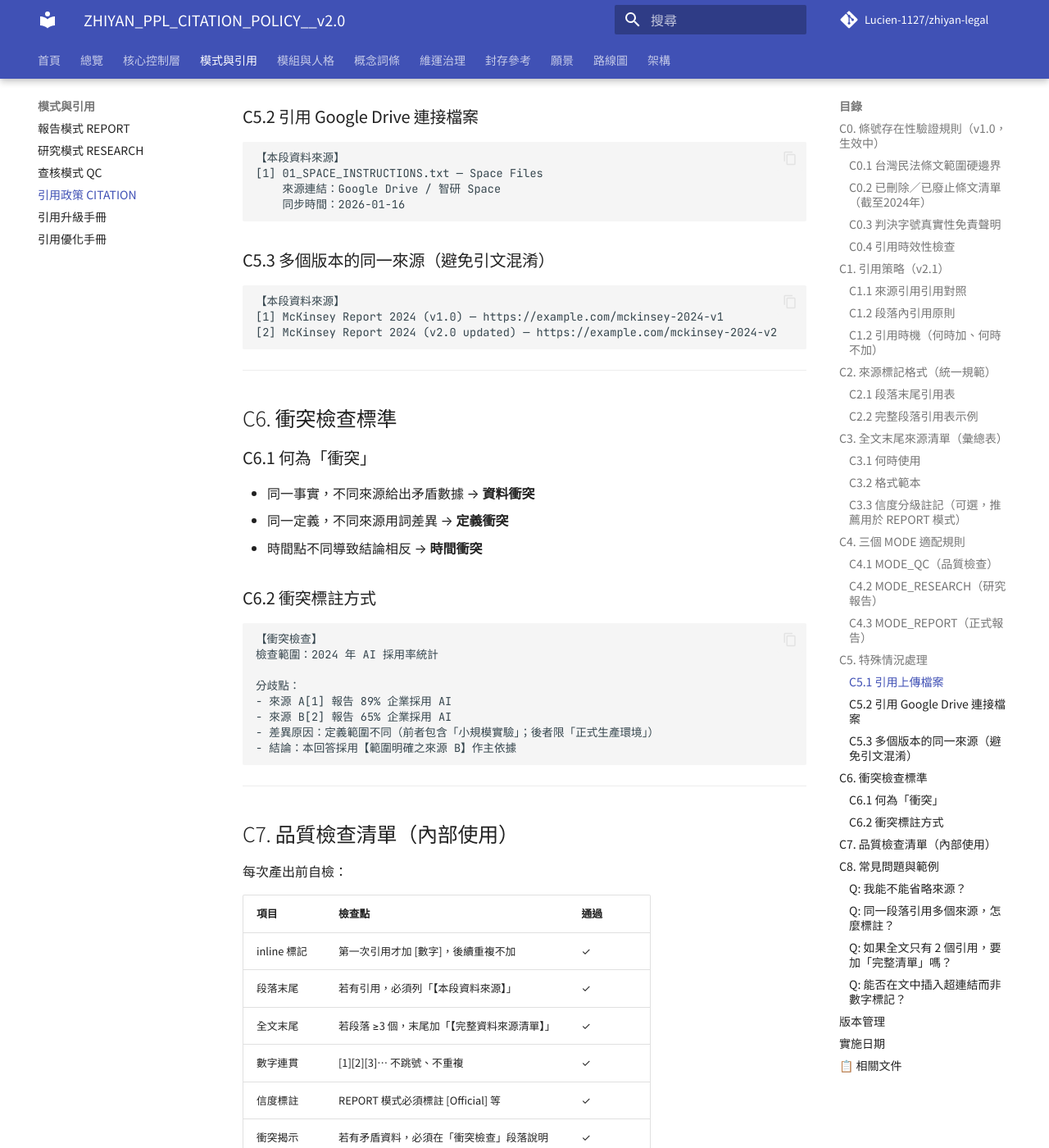
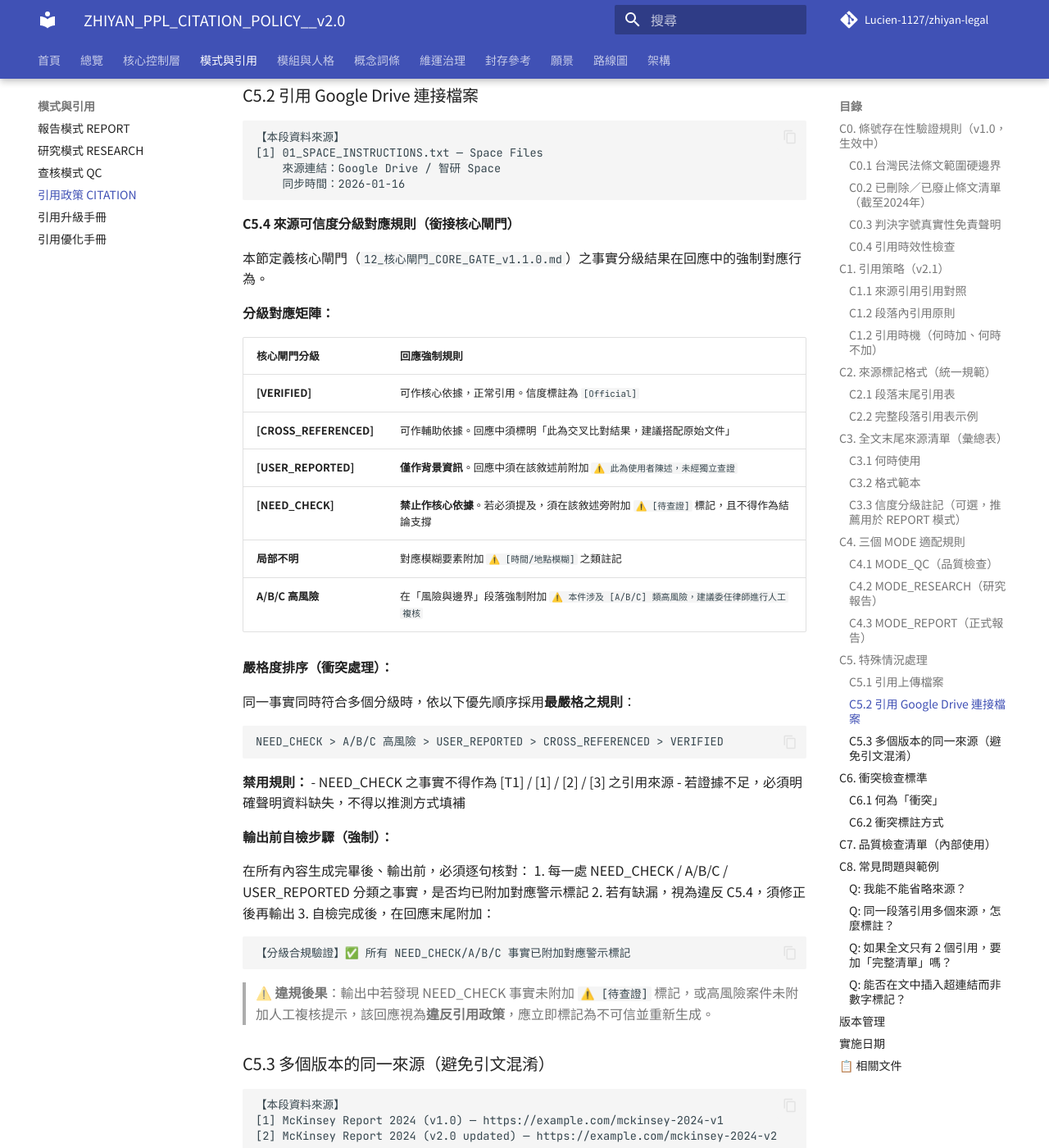
Before and after one commit to Lucien-1127/zhiyan-legal, an MkDocs documentation site: the page built from docs/20_模式與引用層/30_引用政策_CITATION_POLICY_v2.0.0.md, in a window 1280 px wide and 1400 px high, scrolled down 5486 px. Shown: the whole window at 82% size. Built offline with MkDocs 1.6.1 and Material for MkDocs 9.7.7, drawn with Linux system fonts in a browser that asks for light colours; comment, search, counter and statistics services are not loaded; some of the changed text lies outside the part shown.

Commit message:
fix: 新增引用政策 C5.4 來源分級對應規則，閉合核心閘門與引用政策之斷層
- 新增 C5.4 來源可信度分級對應規則（VERIFIED / CROSS_REFERENCED
  / USER_REPORTED / NEED_CHECK / A/B/C 高風險 / 局部不明）
- 定義衝突嚴格度排序（NEED_CHECK > 高風險 > USER_REPORTED >
  CROSS_REFERENCED > VERIFIED）
- 新增強制輸出前自檢步驟
- 版本號 v2.1 → v2.2
- manifest.py: 修正 51_人格_助教批改 v1.1.0 → v1.2.0
- .gitignore: 排除 data/zhiyan.db

````diff
--- a/docs/20_模式與引用層/30_引用政策_CITATION_POLICY_v2.0.0.md
+++ b/docs/20_模式與引用層/30_引用政策_CITATION_POLICY_v2.0.0.md
@@ -5,11 +5,10 @@ tags:
   - 智研
   - 模式
 ---
-# ZHIYAN_PPL_CITATION_POLICY__v2.1
+# ZHIYAN_PPL_CITATION_POLICY__v2.2
 
-**最後更新：2026-06-25**
-**狀態：Production Ready**
-**變更內容：2.0 → 2.1：新增 [T1][T2] RAG 引用來源引用**
+**最後更新：2026-07-04**
+**變更內容：2.1 → 2.2：新增 C5.4 來源可信度分級對應規則（銜接核心閘門）**
 
 ---
 
@@ -226,6 +225,44 @@ tags:
     同步時間：2026-01-16
 ```
 
+#### C5.4 來源可信度分級對應規則（銜接核心閘門）
+
+本節定義核心閘門（`12_核心閘門_CORE_GATE_v1.1.0.md`）之事實分級結果在回應中的強制對應行為。
+
+**分級對應矩陣：**
+
+| 核心閘門分級 | 回應強制規則 |
+|:---|:---|
+| **[VERIFIED]** | 可作核心依據，正常引用。信度標註為 `[Official]` |
+| **[CROSS_REFERENCED]** | 可作輔助依據。回應中須標明「此為交叉比對結果，建議搭配原始文件」 |
+| **[USER_REPORTED]** | **僅作背景資訊**。回應中須在該敘述前附加 `⚠️ 此為使用者陳述，未經獨立查證` |
+| **[NEED_CHECK]** | **禁止作核心依據**。若必須提及，須在該敘述旁附加 `⚠️ [待查證]` 標記，且不得作為結論支撐 |
+| **局部不明** | 對應模糊要素附加 `⚠️ [時間/地點模糊]` 之類註記 |
+| **A/B/C 高風險** | 在「風險與邊界」段落強制附加 `⚠️ 本件涉及 [A/B/C] 類高風險，建議委任律師進行人工複核` |
+
+**嚴格度排序（衝突處理）：**
+
+同一事實同時符合多個分級時，依以下優先順序採用**最嚴格之規則**：
+```
+NEED_CHECK > A/B/C 高風險 > USER_REPORTED > CROSS_REFERENCED > VERIFIED
+```
+
+**禁用規則：**
+- NEED_CHECK 之事實不得作為 [T1] / [1] / [2] / [3] 之引用來源
+- 若證據不足，必須明確聲明資料缺失，不得以推測方式填補
+
+**輸出前自檢步驟（強制）：**
+
+在所有內容生成完畢後、輸出前，必須逐句核對：
+1. 每一處 NEED_CHECK / A/B/C / USER_REPORTED 分類之事實，是否均已附加對應警示標記
+2. 若有缺漏，視為違反 C5.4，須修正後再輸出
+3. 自檢完成後，在回應末尾附加：
+   ```
+   【分級合規驗證】✅ 所有 NEED_CHECK/A/B/C 事實已附加對應警示標記
+   ```
+
+> ⚠️ **違規後果**：輸出中若發現 NEED_CHECK 事實未附加 `⚠️ [待查證]` 標記，或高風險案件未附加人工複核提示，該回應視為**違反引用政策**，應立即標記為不可信並重新生成。
+
 ### C5.3 多個版本的同一來源（避免引文混淆）
 ```
 【本段資料來源】
@@ -305,6 +342,8 @@ A: **可以，但不推薦**。原因：
 |------|------|---------|
 | v1.0 | 2026-01-15 | 初版：強制 （舊式S1）（舊式S2） 格式，密集 inline |
 | v2.0 | 2026-01-16 | 優化：改為 [1][2] + 末尾統一表；減少干擾 |
+| v2.1 | 2026-06-25 | 新增 [T1][T2] RAG 引用來源引用 |
+| v2.2 | 2026-07-04 | 新增 C5.4 來源可信度分級對應規則（銜接核心閘門 + 輸出前自檢） |
 
 ---
 
````
Also changed, not shown: 2 other files.
